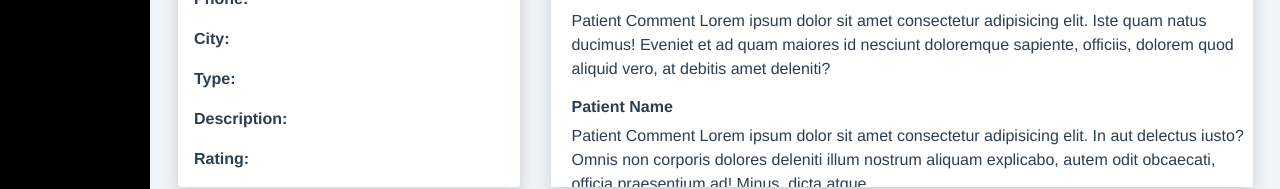
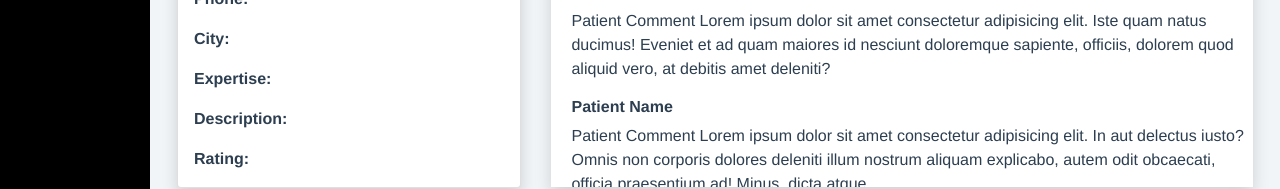
Before and after one commit to ibobev/dent-appointment-system, a Vue app in the folder client/: page /dentist/profile in a window 1280 px wide. Shown: the part 266-455 px from the top of the page. Built offline with nearby package versions, Linux system fonts and the light colour scheme; no server answers.

Commit message:
Modified profile output field

```diff
--- a/client/src/views/Dentist/Profile.vue
+++ b/client/src/views/Dentist/Profile.vue
@@ -12,7 +12,7 @@
                 <p class="card-text"><b>Email:</b> {{ acc_email }}</p>
                 <p class="card-text"><b>Phone:</b> {{ phone }}</p>
                 <p class="card-text"><b>City:</b> {{ city }}</p>
-                <p class="card-text"><b>Type:</b> {{ type }}</p>
+                <p class="card-text"><b>Expertise:</b> {{ type }}</p>
                 <p id="description-content" class="card-text">
                   <b>Description:</b> {{ description }}
                 </p>
```
